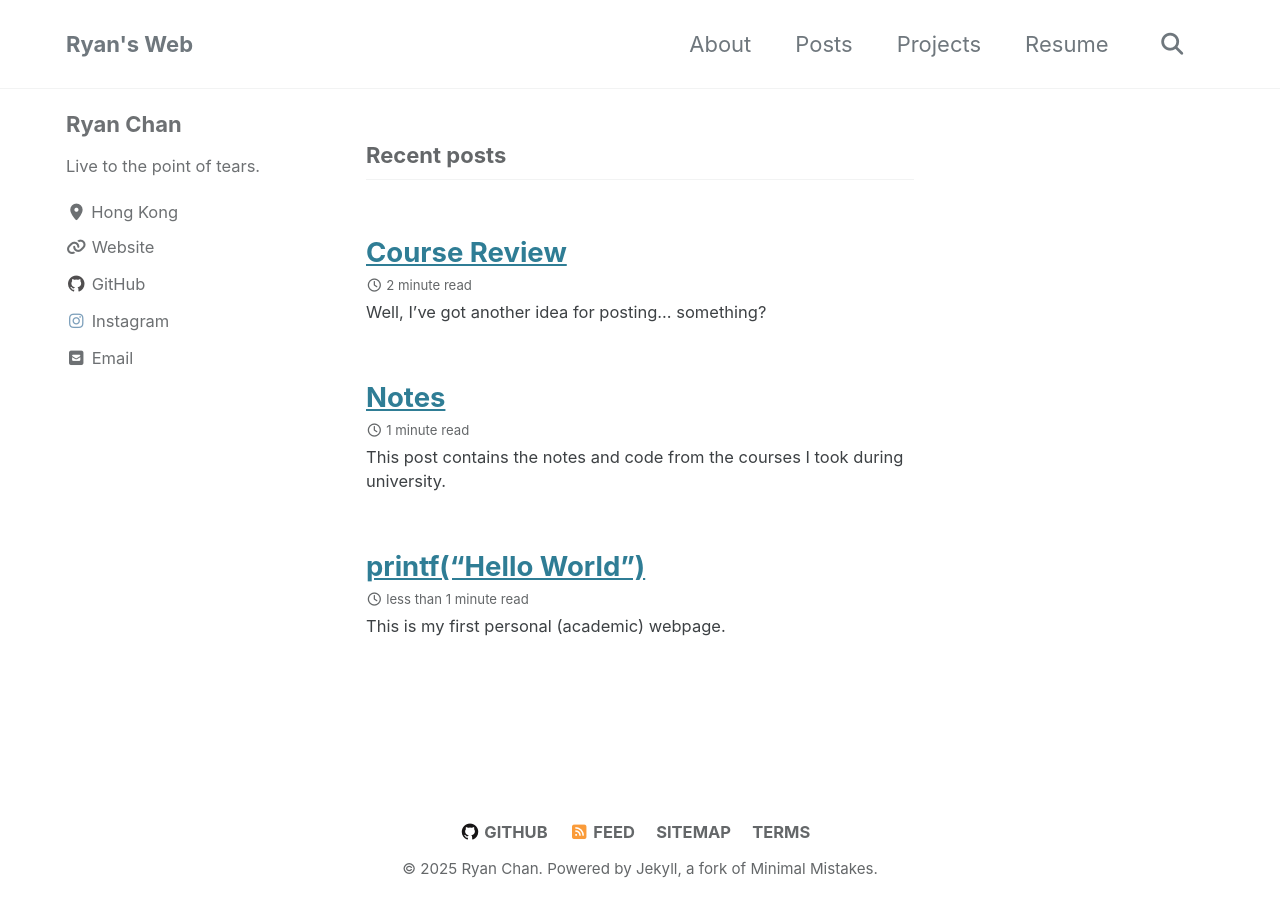
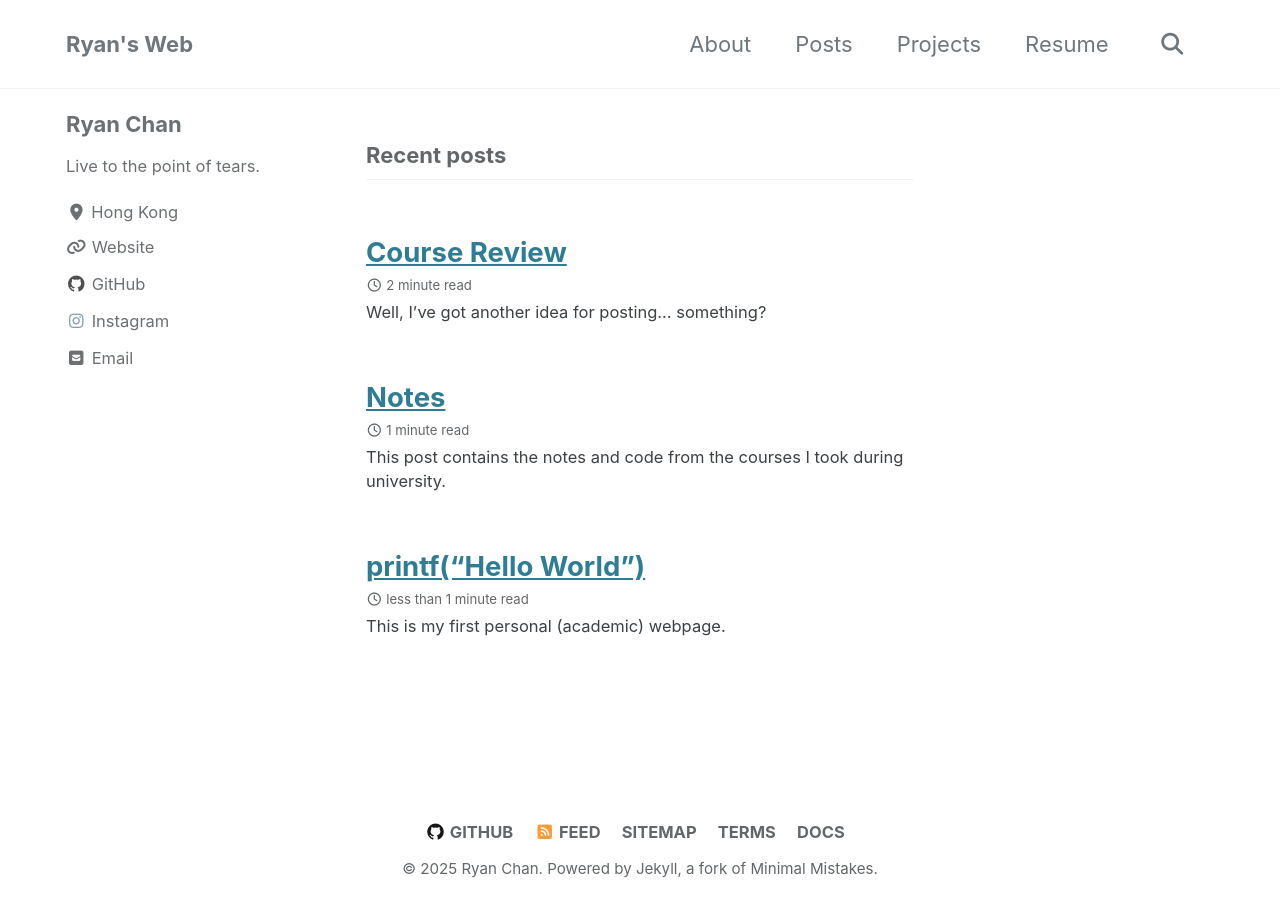
Before and after one commit to dizzyryan/ryanc.wtf, a Jekyll site: the page built from index.html, in a window 1280 px wide and 925 px high. Shown: the top 917 px of the window. Built offline with Jekyll 4.4.1, drawn with Linux system fonts in a browser that asks for light colours; cached includes are drawn as plain includes; the list of posts is cut into pages by our own code.

Commit message:
update.footer

```diff
--- a/_includes/footer.html
+++ b/_includes/footer.html
@@ -12,6 +12,7 @@
     {% endunless %}
     <li><a href="/sitemap/">Sitemap</a></li>
     <li><a href="/terms/">Terms</a></li>
+    <li><a href={{ "sitemap.xml" | relative_url }}>Docs</a></li>
   </ul>
 </div>
 
```
